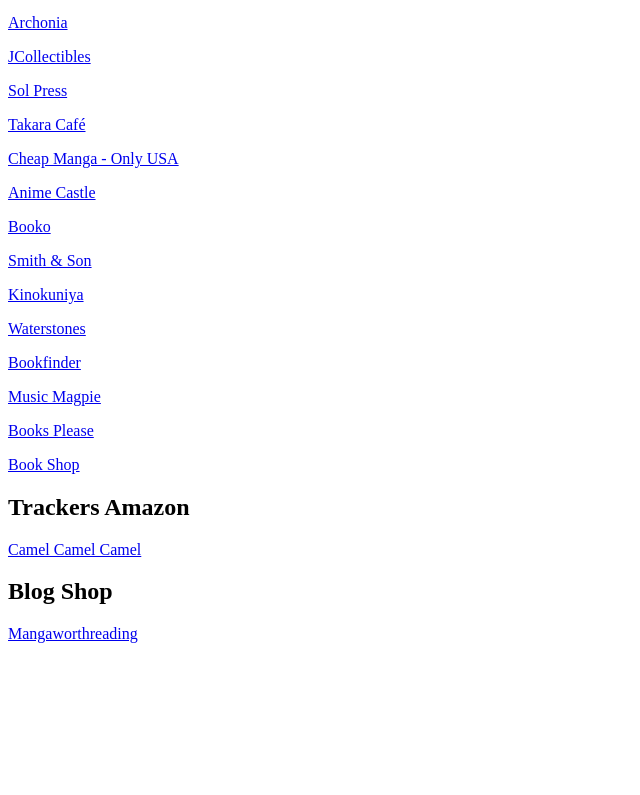
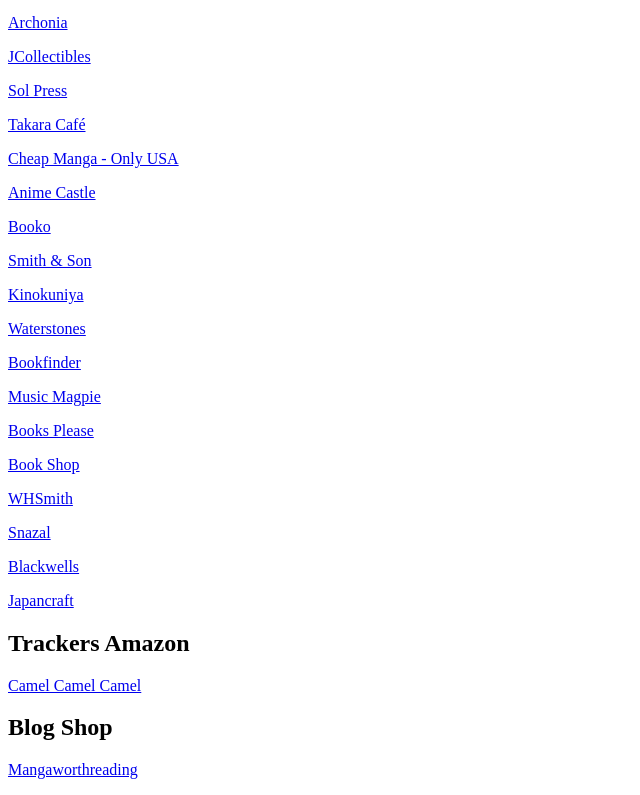
Before and after one commit to Sancti0n/guide-recherche-mangas, a plain HTML site: page index.html in a window 1280 px wide. Shown: the part 928-1723 px from the top of the page, without its empty margins (0-640 px from the left). Before the commit the page ends 1587 px from the top, so only its background shows below. Drawn offline with Linux system fonts and the light colour scheme.

Commit message:
update english shop

```diff
--- a/index.html
+++ b/index.html
@@ -47,6 +47,10 @@
         <p><a href="https://www.musicmagpie.co.uk/store/">Music Magpie</a></p>
         <p><a href="https://booksplea.se">Books Please</a></p>
         <p><a href="https://bookshop.org/">Book Shop</a></p>
+        <p><a href="https://www.whsmith.co.uk/">WHSmith</a></p>
+        <p><a href="https://www.snazal.com/wholesaledeals/books/comics-and-graphic-novels-747.html">Snazal</a></p>
+        <p><a href="https://blackwells.co.uk">Blackwells</a></p>
+        <p><a href="https://japancraft.co.uk/">Japancraft</a></p>
     </div>
     <div>
         <h2 class="title">Trackers Amazon</h2>
```
Also changed, not shown: 1 other file.
